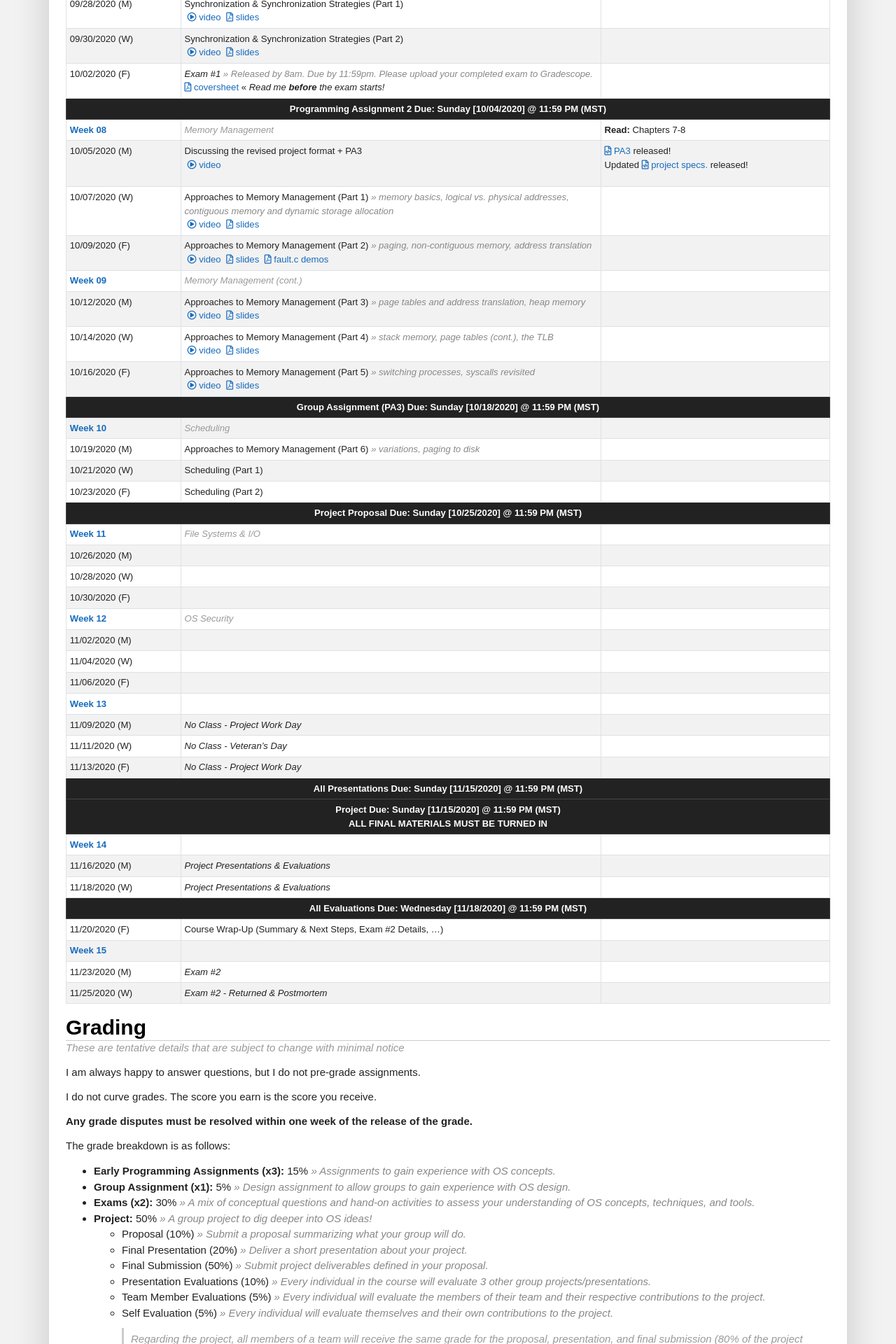
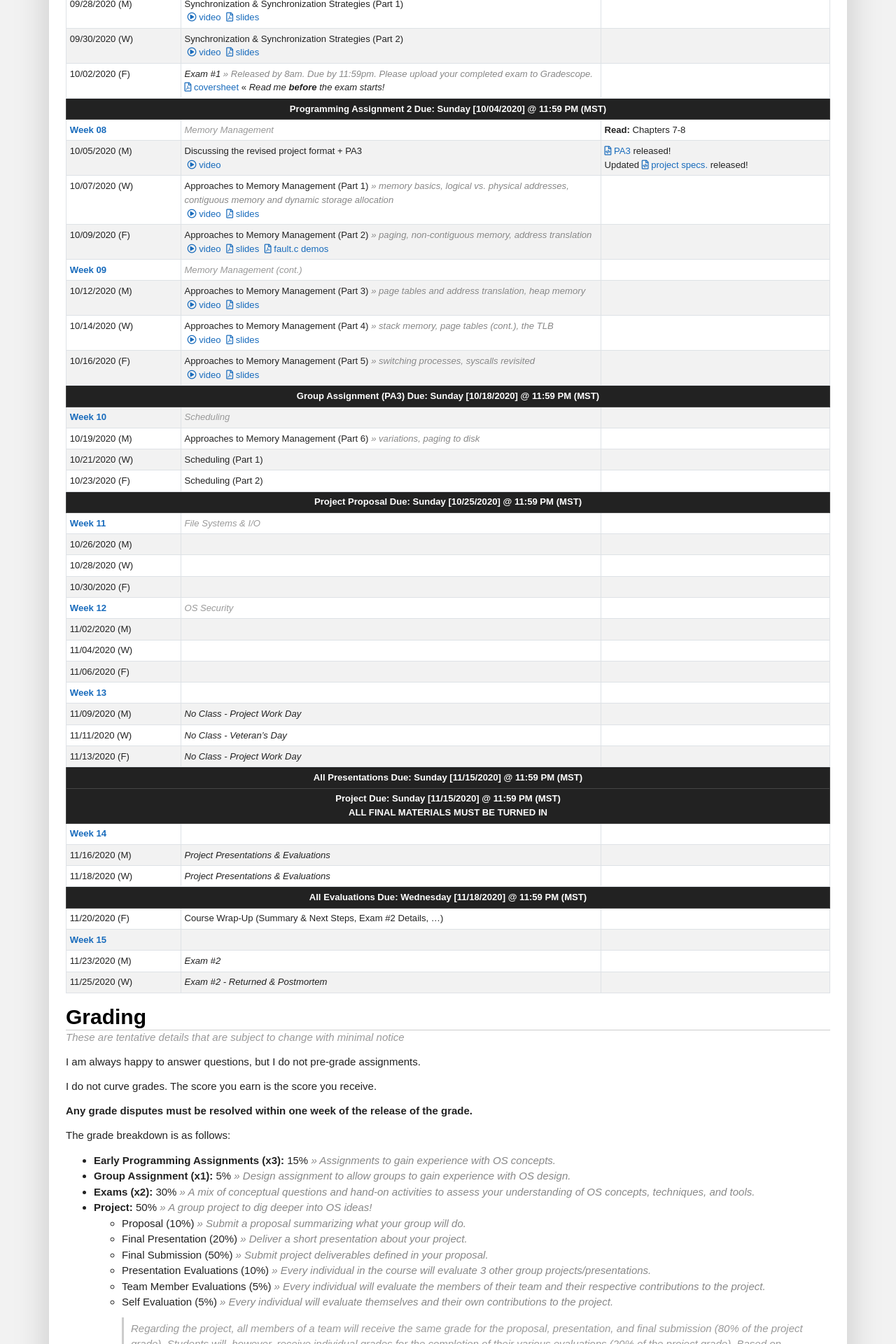
Before and after one commit to traviswpeters/cs460-2020-fall, a Jekyll site: the page built from index.md, in a window 1280 px wide. Shown: the part 3255-5175 px from the top of the page at 70% size. Built offline with Jekyll 4.4.1, drawn with Linux system fonts in a browser that asks for light colours; nearby versions of some CDN libraries; some web fonts are replaced; comment, search, counter and statistics services are not loaded.

Commit message:
fix newlines for linked resources

```diff
--- a/_layouts/default.html
+++ b/_layouts/default.html
@@ -44,7 +44,7 @@
         $(this).html('<i class="far fa-file-pdf"></i> ' +$(this).html()+ '' );
     });
     $( ".video" ).each(function(index) {
-        $(this).html('<br/><i class="far fa-play-circle pl-1"></i> ' +$(this).html()+ '' );
+        $(this).html('<i class="far fa-play-circle pl-1"></i> ' +$(this).html()+ '' );
         $(this).attr('target', '_blank');
     });
 
--- a/index.md
+++ b/index.md
@@ -110,7 +110,7 @@
 <!-- Topics & Lecture Details Here -->
 <td markdown="span" markdown="1">
 - Course Introduction & Roadmap
-[video](https://zoom.us/rec/share/wcpQKpDv0jtOXY3yy3vFZLYnOZW8aaa81yUc8vIJyEYAMzlCyprO6RSAqyViBm9W){:.video}
+- [video](https://zoom.us/rec/share/wcpQKpDv0jtOXY3yy3vFZLYnOZW8aaa81yUc8vIJyEYAMzlCyprO6RSAqyViBm9W){:.video}
 [slides](files/cs460-01-course-intro.pdf){:.slides}
 </td>
 <!-- Assignments & Reading Here -->
@@ -123,7 +123,7 @@
 <!-- Topics & Lecture Details Here -->
 <td markdown="span" markdown="1">
 - Computer System Overview
-[video](https://zoom.us/rec/share/6tUkdLqopltLYYXvyGPGQv8fJ7XLeaa82iNPqPUIz0xDwgQDogLYCEU4qqkTBqtE){:.video}
+- [video](https://zoom.us/rec/share/6tUkdLqopltLYYXvyGPGQv8fJ7XLeaa82iNPqPUIz0xDwgQDogLYCEU4qqkTBqtE){:.video}
 [slides](files/cs460-02-system-overview-p1.pdf){:.slides}
 </td>
 <!-- Assignments & Reading Here -->
@@ -136,7 +136,7 @@
 <!-- Topics & Lecture Details Here -->
 <td markdown="span" markdown="1">
 - Computer System Overview _(cont.)_
-[video](https://zoom.us/rec/share/__UuNo30rmFJZqfVyGX9BOk5R6G0eaa81igX-vUNzUuENVnENH3Lr2ED9jfe1sPG){:.video}
+- [video](https://zoom.us/rec/share/__UuNo30rmFJZqfVyGX9BOk5R6G0eaa81igX-vUNzUuENVnENH3Lr2ED9jfe1sPG){:.video}
 [slides](files/cs460-02-system-overview-p2.pdf){:.slides}
 <!-- [Activity #1](files/cs460-02-system-overview-a1.pdf){:.activity} -->
 <!-- [Activity #2](files/cs460-02-system-overview-a2.pdf){:.activity} -->
@@ -161,7 +161,7 @@
 <!-- Topics & Lecture Details Here -->
 <td markdown="span" markdown="1">
 - **Tech Bootcamp Begins...** Virtual Machines (VirtualBox + Vagrant), Commandline, C, GDB, Makefiles, Git/GitHub, READMEs/Markdown, ... _oh my!_
-[video](https://zoom.us/rec/share/2p0lIZPNr09JeKPo6BjdBKcgQIC_eaa80Ccd86INz4Fpsaf6X8rJmD1BgB_9PcE){:.video}
+- [video](https://zoom.us/rec/share/2p0lIZPNr09JeKPo6BjdBKcgQIC_eaa80Ccd86INz4Fpsaf6X8rJmD1BgB_9PcE){:.video}
 [slides](files/cs460-00-bootcamp-p1-p2-p3.pdf){:.slides}
 [Activities (PA0 - Part I)](pa0/#part-i){:.activity}
 </td>
@@ -177,7 +177,7 @@
 <!-- Topics & Lecture Details Here -->
 <td markdown="span" markdown="1">
 - Tech Bootcamp _(cont.)_
-[video](https://zoom.us/rec/share/6890dqj2021OYZ3q0W3Dd4U4Pdn8eaa8h3JL8_sJyRkfYlW7q9LlN0rFJbmw9Nbm){:.video}
+- [video](https://zoom.us/rec/share/6890dqj2021OYZ3q0W3Dd4U4Pdn8eaa8h3JL8_sJyRkfYlW7q9LlN0rFJbmw9Nbm){:.video}
 [slides](files/cs460-00-bootcamp-p1-p2-p3.pdf){:.slides}
 [Activities (PA0 - Part II)](pa0/#part-ii){:.activity}
 </td>
@@ -223,7 +223,7 @@
 <!-- Topics & Lecture Details Here -->
 <td markdown="span" markdown="1">
 - OS Overview (Part 1)
-[video](https://zoom.us/rec/share/-tNtEJrPqlJLep2d2m7ZeL54Jp_eX6a8gyEcq_Ven0unQvuBByZUZz37EqgcXUGp){:.video}
+- [video](https://zoom.us/rec/share/-tNtEJrPqlJLep2d2m7ZeL54Jp_eX6a8gyEcq_Ven0unQvuBByZUZz37EqgcXUGp){:.video}
 [slides](files/cs460-04-os-overview-p1.pdf){:.slides}
 <!-- - [<i class="fas fa-play-circle"></i> Class Recording](https://zoom.us/rec/share/-tNtEJrPqlJLep2d2m7ZeL54Jp_eX6a8gyEcq_Ven0unQvuBByZUZz37EqgcXUGp) <span class="text-muted"></span> -->
 </td>
@@ -238,7 +238,7 @@
 <!-- Topics & Lecture Details Here -->
 <td markdown="span" markdown="1">
 - OS Overview (Part 2)
-[video](https://zoom.us/rec/share/w1YCEt-ij6Nss4dWWs8NlmcqDQ5tD_unllSs1uCD2qYS-4ipA5-nF_1oBHGFD0Lv.Cy1bjFsjjs2wMWdZ){:.video}
+- [video](https://zoom.us/rec/share/w1YCEt-ij6Nss4dWWs8NlmcqDQ5tD_unllSs1uCD2qYS-4ipA5-nF_1oBHGFD0Lv.Cy1bjFsjjs2wMWdZ){:.video}
 [slides](files/cs460-04-os-overview-p2.pdf){:.slides}
 </td>
 <!-- Assignments & Reading Here -->
@@ -251,7 +251,7 @@
 <!-- Topics & Lecture Details Here -->
 <td markdown="span" markdown="1">
 - OS Overview (Part 3 / wrap-up)
-[video](https://zoom.us/rec/share/lNQdb_y8CXHf1lD3mmDWF5tuVGA-zOuusK29ILZYgpdykPccTlaXa2jUtQNpXcNX.fzTn3v0QQJMAP08b){:.video}
+- [video](https://zoom.us/rec/share/lNQdb_y8CXHf1lD3mmDWF5tuVGA-zOuusK29ILZYgpdykPccTlaXa2jUtQNpXcNX.fzTn3v0QQJMAP08b){:.video}
 [slides](files/cs460-04-os-overview-p3.pdf){:.slides}
 [minute paper (09/04)](https://forms.gle/mHgQrfMhh7ETmdnYA){:.activity}
 </td>
@@ -295,7 +295,7 @@
 <!-- Topics & Lecture Details Here -->
 <td markdown="span" markdown="1">
 - OS Interactions (Part 1): user & kernel modes, syscalls and libraries
-[video](https://zoom.us/rec/share/gcYwfO198MnOfp7-LYU9vAuScuvM1ZK0QvUgD5yrnzAyU1TmmBuMf4h4zoj7FqUT.fCB9ll0Q1UCfcBh2){:.video}
+- [video](https://zoom.us/rec/share/gcYwfO198MnOfp7-LYU9vAuScuvM1ZK0QvUgD5yrnzAyU1TmmBuMf4h4zoj7FqUT.fCB9ll0Q1UCfcBh2){:.video}
 [slides](files/cs460-05-procs-and-threads-p1.pdf){:.slides}
 </td>
 <!-- Assignments & Reading Here -->
@@ -308,7 +308,7 @@
 <!-- Topics & Lecture Details Here -->
 <td markdown="span" markdown="1">
 - OS Interactions (Part 2): syscalls (wrap-up); process control _(fork, exec, etc.)_
-[video](https://zoom.us/rec/share/eoSaXE1aU_vpA13UymmE-evAlUyuywZuyalCsTeEcXpaHYQzHCx9gIDirrJKIHhc.teeTAgryi_Hm7Bn8){:.video}
+- [video](https://zoom.us/rec/share/eoSaXE1aU_vpA13UymmE-evAlUyuywZuyalCsTeEcXpaHYQzHCx9gIDirrJKIHhc.teeTAgryi_Hm7Bn8){:.video}
 [slides](files/cs460-05-procs-and-threads-p2.pdf){:.slides}
 </td>
 <!-- Assignments & Reading Here -->
@@ -334,7 +334,7 @@
 <!-- Topics & Lecture Details Here -->
 <td markdown="span" markdown="1">
 - OS Interactions (Part 3): process control _(wrap-up)_: IPC, shells; demos
-[video](https://zoom.us/rec/share/Q5jwTX0xWkXn2LnWVv43rIbX3fWVLRDJwDNFCKVwsTP1shhxRhapg6G5UqrzK52s.qDa5Y-Pf82sOCT4V){:.video}
+- [video](https://zoom.us/rec/share/Q5jwTX0xWkXn2LnWVv43rIbX3fWVLRDJwDNFCKVwsTP1shhxRhapg6G5UqrzK52s.qDa5Y-Pf82sOCT4V){:.video}
 [slides](files/cs460-05-procs-and-threads-p3.pdf){:.slides}
 </td>
 <!-- Assignments & Reading Here -->
@@ -348,7 +348,7 @@
 <!-- Topics & Lecture Details Here -->
 <td markdown="span" markdown="1">
 - Process Implementation (Part 1)
-[video](https://zoom.us/rec/share/9FcVjsHL7sxEUhGGZ9KGY6BHsXAxiZVN7vY3zp34TygR0T1j5BWKF6KP_C2RGji4.eemPwCUVWKcfkJTo){:.video}
+- [video](https://zoom.us/rec/share/9FcVjsHL7sxEUhGGZ9KGY6BHsXAxiZVN7vY3zp34TygR0T1j5BWKF6KP_C2RGji4.eemPwCUVWKcfkJTo){:.video}
 [slides](files/cs460-05-procs-and-threads-p4.pdf){:.slides}
 </td>
 <!-- Assignments & Reading Here -->
@@ -361,7 +361,7 @@
 <!-- Topics & Lecture Details Here -->
 <td markdown="span" markdown="1">
 - Process Implementation (Part 2)
-[video](https://zoom.us/rec/share/pae5OYfT0kJk_RbX260SIOGzQ6GCPdl6Ieva4LgKILjHQQwv06UH56FJGqU265Np.GtQAaUkH5MkAYbkv){:.video}
+- [video](https://zoom.us/rec/share/pae5OYfT0kJk_RbX260SIOGzQ6GCPdl6Ieva4LgKILjHQQwv06UH56FJGqU265Np.GtQAaUkH5MkAYbkv){:.video}
 [slides](files/cs460-05-procs-and-threads-p5.pdf){:.slides}
 </td>
 <!-- Assignments & Reading Here -->
@@ -393,7 +393,7 @@
 <!-- Topics & Lecture Details Here -->
 <td markdown="span" markdown="1">
 - Processes to Threads (Part 1)
-[video](https://zoom.us/rec/share/D4AIJo_Ehghnc3kBx85MiuuOZUzynTnYzlWQUPRf5ODnU2H6NmmPFN_IAPlQhjgU.UOVuh1VGVZzHzQaO){:.video}
+- [video](https://zoom.us/rec/share/D4AIJo_Ehghnc3kBx85MiuuOZUzynTnYzlWQUPRf5ODnU2H6NmmPFN_IAPlQhjgU.UOVuh1VGVZzHzQaO){:.video}
 [slides](files/cs460-05-procs-and-threads-p6.pdf){:.slides}
 </td>
 <!-- Assignments & Reading Here -->
@@ -408,7 +408,7 @@
 <!-- Topics & Lecture Details Here -->
 <td markdown="span" markdown="1">
 - Processes to Threads (Part 2)
-[video](https://zoom.us/rec/share/FNHfUJvtOCHIDQDa4BGDZqlJ554GLswPaFYBPjoU3xw_DXQr5jTKiIszy2BsaRCk.zglp0iyqzX2-Jpoo){:.video}
+- [video](https://zoom.us/rec/share/FNHfUJvtOCHIDQDa4BGDZqlJ554GLswPaFYBPjoU3xw_DXQr5jTKiIszy2BsaRCk.zglp0iyqzX2-Jpoo){:.video}
 [slides](files/cs460-05-procs-and-threads-p7.pdf){:.slides}
 </td>
 <!-- Assignments & Reading Here -->
@@ -421,7 +421,7 @@
 <!-- Topics & Lecture Details Here -->
 <td markdown="span" markdown="1">
 - Race Conditions
-[video](https://zoom.us/rec/share/enyR3T50m9o9nKKzpiwFR_5wwKVgHht_fs0neZaOIytmfCw58bwv-w-dhR4wYAOc.90IB3POQMK3ZtDWu){:.video}
+- [video](https://zoom.us/rec/share/enyR3T50m9o9nKKzpiwFR_5wwKVgHht_fs0neZaOIytmfCw58bwv-w-dhR4wYAOc.90IB3POQMK3ZtDWu){:.video}
 [slides](files/cs460-06-concurrency-p1.pdf){:.slides}
 </td>
 <!-- Assignments & Reading Here -->
@@ -447,7 +447,7 @@
 <!-- Topics & Lecture Details Here -->
 <td markdown="span" markdown="1">
 - Synchronization & Synchronization Strategies (Part 1)
-[video](https://zoom.us/rec/share/8cAqzkxiA9Mj8pwssmVZvzIyTjs7lHX1cVHl1zhAM6GWwvj6s7l7pNqWboM1pRaB.LlWJh-ixNsL9vys9){:.video}
+- [video](https://zoom.us/rec/share/8cAqzkxiA9Mj8pwssmVZvzIyTjs7lHX1cVHl1zhAM6GWwvj6s7l7pNqWboM1pRaB.LlWJh-ixNsL9vys9){:.video}
 [slides](files/cs460-06-concurrency-p2.pdf){:.slides}
 </td>
 <!-- Assignments & Reading Here -->
@@ -461,7 +461,7 @@
 <!-- Topics & Lecture Details Here -->
 <td markdown="span" markdown="1">
 - Synchronization & Synchronization Strategies (Part 2)
-[video](https://zoom.us/rec/share/ykq6S_fSdrZzqLUfBDUMN7TX2K_qwlxUrdvQ3R09uZUq5pIXHSr76bVbTHIXHrC-.Z3gMVQHrJyw7jbGi){:.video}
+- [video](https://zoom.us/rec/share/ykq6S_fSdrZzqLUfBDUMN7TX2K_qwlxUrdvQ3R09uZUq5pIXHSr76bVbTHIXHrC-.Z3gMVQHrJyw7jbGi){:.video}
 [slides](files/cs460-06-concurrency-p3.pdf){:.slides}
 </td>
 <!-- Assignments & Reading Here -->
@@ -503,8 +503,8 @@
 <td markdown="span">10/05/2020 (M)</td>
 <!-- Topics & Lecture Details Here -->
 <td markdown="span" markdown="1">
-Discussing the revised project format + PA3
-[video](https://zoom.us/rec/share/nvzdvLuBZGyqfVuGnHxYD--Bb6lpk2w37xvziG0R0uUJX3wELC5vgs88Bxeo4D41.7B9Fm71OeRVBKZ_c){:.video}
+- Discussing the revised project format + PA3
+- [video](https://zoom.us/rec/share/nvzdvLuBZGyqfVuGnHxYD--Bb6lpk2w37xvziG0R0uUJX3wELC5vgs88Bxeo4D41.7B9Fm71OeRVBKZ_c){:.video}
 </td>
 <!-- Assignments & Reading Here -->
 <td markdown="span" markdown="1">
@@ -519,9 +519,8 @@
 <!-- Topics & Lecture Details Here -->
 <td markdown="span" markdown="1">
 - Approaches to Memory Management (Part 1) _>> memory basics, logical vs. physical addresses, contiguous memory and dynamic storage allocation_{:.text-muted}
-[video](https://zoom.us/rec/share/VTP6Ed7VMq7c9wltoBwEyZATTqAF9dYitnZ9KLlk-D-kmERMF3QIGpAyBCwwXzt8.u6dWYA9bmwDVOuiZ){:.video}
+- [video](https://zoom.us/rec/share/VTP6Ed7VMq7c9wltoBwEyZATTqAF9dYitnZ9KLlk-D-kmERMF3QIGpAyBCwwXzt8.u6dWYA9bmwDVOuiZ){:.video}
 [slides](files/cs460-07-memory-p1.pdf){:.slides}
-
 </td>
 <!-- Assignments & Reading Here -->
 <td markdown="span" markdown="1"></td>
@@ -533,7 +532,7 @@
 <!-- Topics & Lecture Details Here -->
 <td markdown="span" markdown="1">
 - Approaches to Memory Management (Part 2) _>> paging, non-contiguous memory, address translation_{:.text-muted}
-[video](https://zoom.us/rec/share/Ai8AY4RUcod8qSH1RWz6zHm7w7nQQwSyY8gRvikyw7b--F0ux3Ub-EWRs9TJcQ.gW267Rmn-uV9-uJj){:.video}
+- [video](https://zoom.us/rec/share/Ai8AY4RUcod8qSH1RWz6zHm7w7nQQwSyY8gRvikyw7b--F0ux3Ub-EWRs9TJcQ.gW267Rmn-uV9-uJj){:.video}
 [slides](files/cs460-07-memory-p2.pdf){:.slides}
 [fault.c demos](files/slides-memory-fault-demo.pdf){:.slides}
 </td>
@@ -564,7 +563,7 @@
 <!-- Topics & Lecture Details Here -->
 <td markdown="span" markdown="1">
 - Approaches to Memory Management (Part 3) _>> page tables and address translation, heap memory_{:.text-muted}
-[video](https://zoom.us/rec/share/P9MsWjyy2gOrQG1iC-ixFjg037-ZJa6nI-vZsGCow-SkZtwESpbGpijEA1ePbY4V.F3RTEKGxIa5zKAl_){:.video}
+- [video](https://zoom.us/rec/share/P9MsWjyy2gOrQG1iC-ixFjg037-ZJa6nI-vZsGCow-SkZtwESpbGpijEA1ePbY4V.F3RTEKGxIa5zKAl_){:.video}
 [slides](files/cs460-07-memory-p3.pdf){:.slides}
 </td>
 <!-- Assignments & Reading Here -->
@@ -578,7 +577,7 @@
 <!-- Topics & Lecture Details Here -->
 <td markdown="span" markdown="1">
 - Approaches to Memory Management (Part 4) _>> stack memory, page tables (cont.), the TLB_{:.text-muted}
-[video](https://zoom.us/rec/share/DCIs62_2uvG-7Rtr1SFLqaTd0OKGRbJpZK5khP8DNSvOYb9OfL2rj2-AwrRQjmtL.GfwceRkcNLgkNlu9){:.video}
+- [video](https://zoom.us/rec/share/DCIs62_2uvG-7Rtr1SFLqaTd0OKGRbJpZK5khP8DNSvOYb9OfL2rj2-AwrRQjmtL.GfwceRkcNLgkNlu9){:.video}
 [slides](files/cs460-07-memory-p4.pdf){:.slides}
 </td>
 <!-- Assignments & Reading Here -->
@@ -591,7 +590,7 @@
 <!-- Topics & Lecture Details Here -->
 <td markdown="span" markdown="1">
 - Approaches to Memory Management (Part 5) _>> switching processes, syscalls revisited_{:.text-muted}
-[video](https://zoom.us/rec/share/jli8pVS1KJclsO0c4EQ-Y1Ug1gItxz8EGk7oxxi43vE9o3HN49Y9nmfhBx8AJBVN.Tn-fOBMJIi6lFJed){:.video}
+- [video](https://zoom.us/rec/share/jli8pVS1KJclsO0c4EQ-Y1Ug1gItxz8EGk7oxxi43vE9o3HN49Y9nmfhBx8AJBVN.Tn-fOBMJIi6lFJed){:.video}
 [slides](files/cs460-07-memory-p5.pdf){:.slides}
 </td>
 <!-- Assignments & Reading Here -->
@@ -625,7 +624,7 @@
 <!-- Topics & Lecture Details Here -->
 <td markdown="span" markdown="1">
 - Approaches to Memory Management (Part 6) _>> variations, paging to disk_{:.text-muted}
-<!-- [video](){:.video} -->
+<!-- - [video](){:.video} -->
 <!-- [slides](files/cs460-07-memory-p6.pdf){:.slides} -->
 </td>
 <!-- Assignments & Reading Here -->
@@ -640,7 +639,7 @@
 <td markdown="span" markdown="1">
 - Scheduling (Part 1)
   <!-- _>> ..._{:.text-muted} -->
-<!-- [video](){:.video} -->
+<!-- - [video](){:.video} -->
 <!-- [slides](files/cs460-07-memory-p6.pdf){:.slides} -->
 </td>
 <!-- Assignments & Reading Here -->
@@ -654,7 +653,7 @@
 <td markdown="span" markdown="1">
 - Scheduling (Part 2)
 <!-- _>> ..._{:.text-muted} -->
-<!-- [video](){:.video} -->
+<!-- - [video](){:.video} -->
 <!-- [slides](files/cs460-07-memory-p6.pdf){:.slides} -->
 </td>
 <!-- Assignments & Reading Here -->
```
